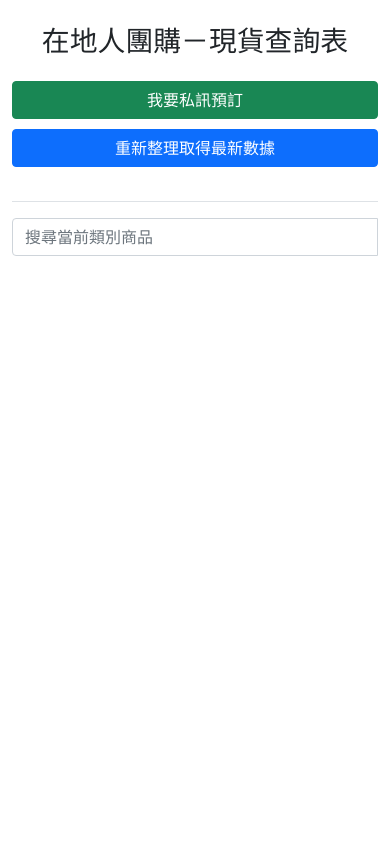
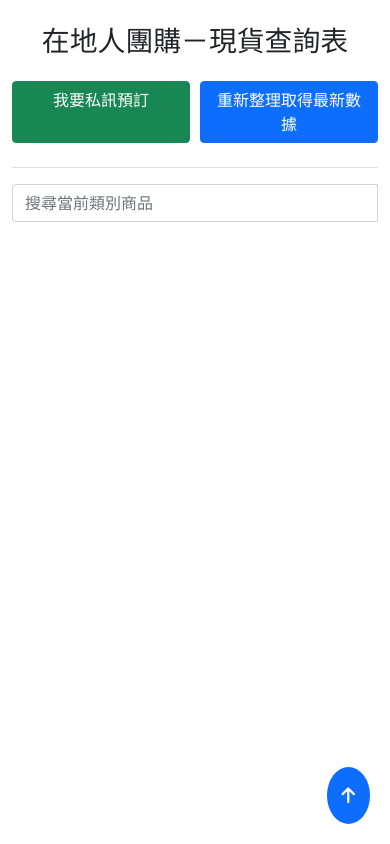
Before and after one commit to Aji945/-, a plain HTML site: page index.html in a window 390 px wide. Drawn offline with nearby package versions, Linux system fonts and the light colour scheme; no server answers.

Commit message:
Update index.html

```diff
--- a/index.html
+++ b/index.html
@@ -6,6 +6,7 @@
     <title>在地人團購－現貨查詢表</title>
     <link href="https://cdnjs.cloudflare.com/ajax/libs/bootstrap/5.1.3/css/bootstrap.min.css" rel="stylesheet">
     <script src="https://cdnjs.cloudflare.com/ajax/libs/bootstrap/5.1.3/js/bootstrap.bundle.min.js"></script>
+    <link href="https://cdnjs.cloudflare.com/ajax/libs/font-awesome/6.4.0/css/all.min.css" rel="stylesheet">
     <style>
         .product-image {
             width: 100%;
@@ -15,6 +16,11 @@
         .nav-link {
             cursor: pointer;
         }
+        .nav-link.active {
+            font-weight: bold;
+            background-color: #f8f9fa;
+            border-bottom: 3px solid #0d6efd;
+        }
         .stock-number {
             font-size: 1.2em;
             font-weight: bold;
@@ -22,17 +28,37 @@
         #searchResult, #clearSearch {
             display: none;
         }
+        .button-container {
+            display: flex;
+            justify-content: center;
+            gap: 10px;
+        }
+        .button-container .btn {
+            flex: 1;
+            max-width: 200px;
+        }
+        #backToTop {
+            position: fixed;
+            bottom: 20px;
+            right: 20px;
+            display: none;
+            z-index: 99;
+            font-size: 18px;
+            border: none;
+            outline: none;
+            background-color: #0d6efd;
+            color: white;
+            cursor: pointer;
+            padding: 15px;
+            border-radius: 50%;
+        }
+        #backToTop:hover {
+            background-color: #0b5ed7;
+        }
         @media (max-width: 767px) {
             .col-6 {
                 flex: 0 0 auto;
                 width: 50%;
-            }
-            .button-container {
-                text-align: center;
-            }
-            .button-container .btn {
-                margin-bottom: 10px;
-                width: 100%;
             }
         }
     </style>
@@ -44,7 +70,7 @@
                 <h1>在地人團購－現貨查詢表</h1>
             </div>
             <div class="col-12 button-container mt-3">
-                <a href="https://m.me/114386805053655?ref=157493319733" class="btn btn-success me-2" target="_blank">我要私訊預訂</a>
+                <a href="https://m.me/114386805053655?ref=157493319733" class="btn btn-success" target="_blank">我要私訊預訂</a>
                 <button id="refreshButton" class="btn btn-primary">重新整理取得最新數據</button>
             </div>
         </div>
@@ -64,6 +90,8 @@
             <!-- 商品將在這裡動態加載 -->
         </div>
     </div>
+
+    <button id="backToTop" title="回到頂部"><i class="fas fa-arrow-up"></i></button>
 
     <script>
         const sheetId = '1otQJRi_YT5TUyWSwVdcO_k6qQ99Cgg9ngVzLRI9pVwo';
@@ -236,6 +264,22 @@
             updateSearchUI('');
         }
 
+        // 回到頂部功能
+        window.onscroll = function() {scrollFunction()};
+
+        function scrollFunction() {
+            if (document.body.scrollTop > 20 || document.documentElement.scrollTop > 20) {
+                document.getElementById("backToTop").style.display = "block";
+            } else {
+                document.getElementById("backToTop").style.display = "block";  // 改為常態顯示
+            }
+        }
+
+        function topFunction() {
+            document.body.scrollTop = 0; // For Safari
+            document.documentElement.scrollTop = 0; // For Chrome, Firefox, IE and Opera
+        }
+
         // 初始化
         document.addEventListener('DOMContentLoaded', () => {
             loadAllSheets();
@@ -252,6 +296,8 @@
             });
 
             document.getElementById('clearSearch').addEventListener('click', clearSearch);
+
+            document.getElementById('backToTop').addEventListener('click', topFunction);
         });
     </script>
 </body>
```
